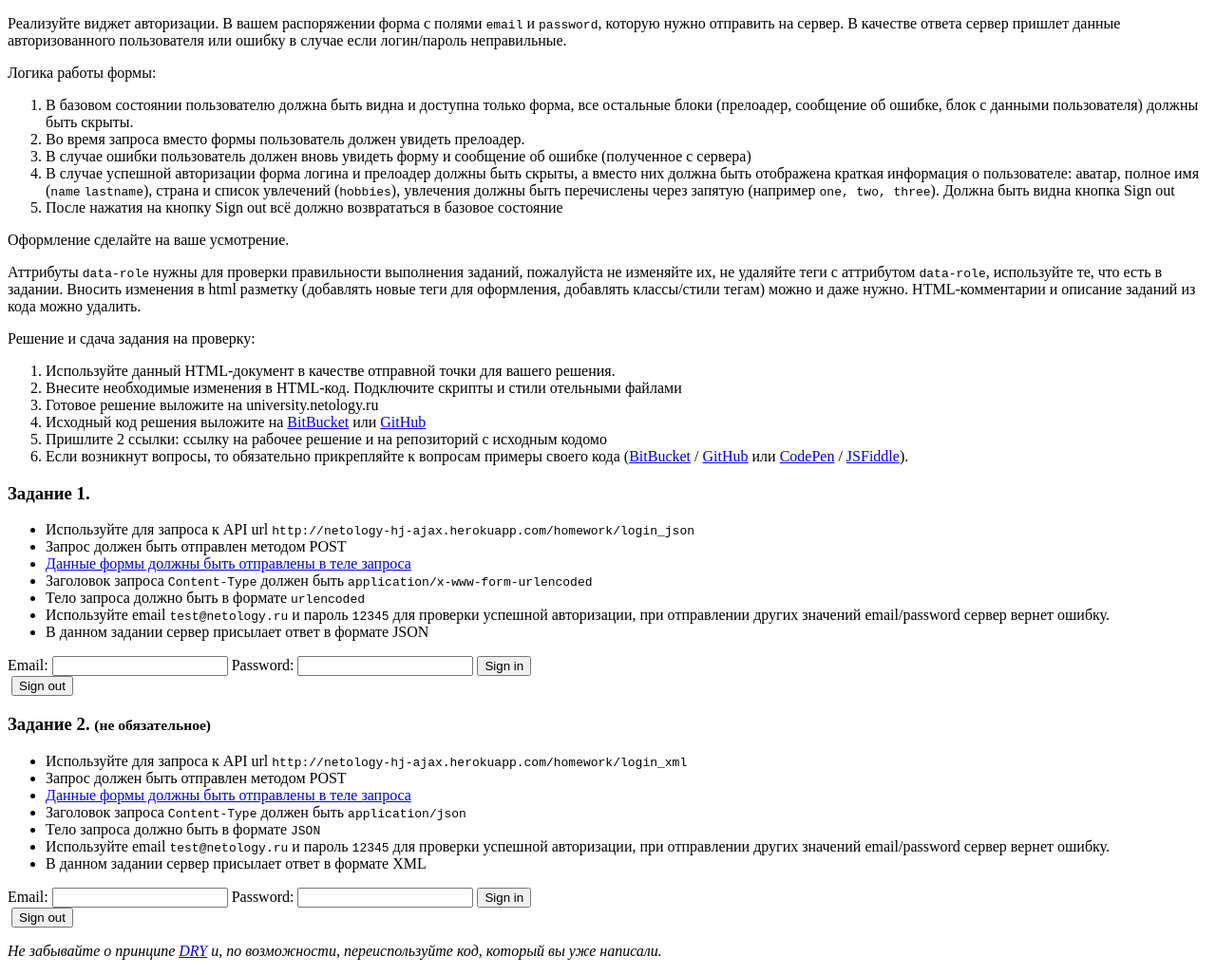
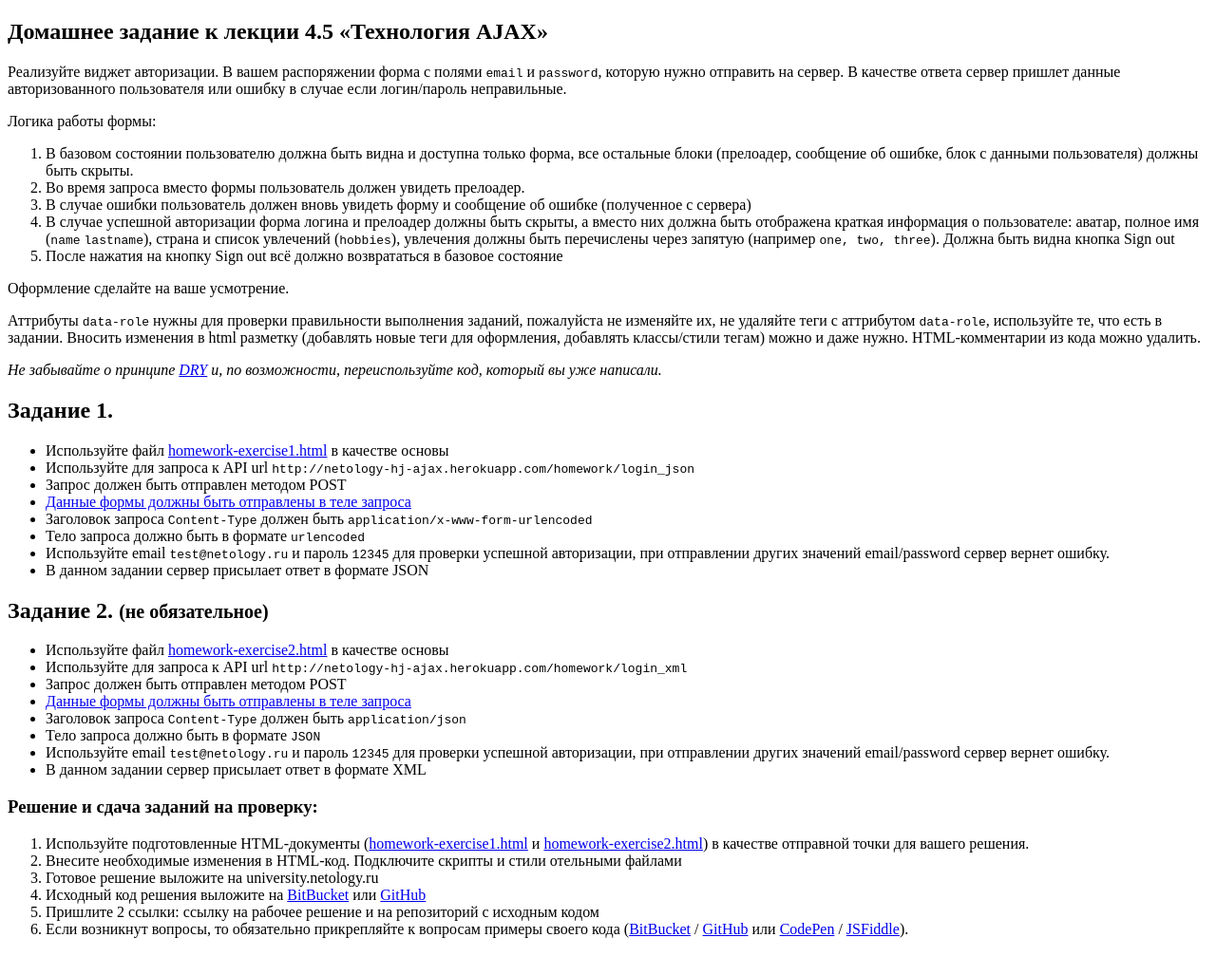
Before and after one commit to afitiskin/netology-hj-ajax, a website: page public/homework.html in a window 1280 px wide. Shown: the whole page at 95% size. After the commit the page ends 1004 px from the top, so only its background shows below. Drawn offline with Linux system fonts and the light colour scheme.

Commit message:
Split homework task and homework result into different files

```diff
--- a/public/homework.html
+++ b/public/homework.html
@@ -8,6 +8,8 @@
 </head>
 <body>
     <section class="intro">
+        <h1>Домашнее задание к лекции 4.5 «Технология AJAX»</h1>
+
         <p>Реализуйте виджет авторизации. В вашем распоряжении форма с полями <code>email</code> и <code>password</code>, которую нужно отправить на сервер. В качестве ответа сервер пришлет данные авторизованного пользователя или ошибку в случае если логин/пароль неправильные.</p>
         <p>Логика работы формы:</p>
         <ol>
@@ -28,22 +30,17 @@
             </li>
         </ol>
         <p>Оформление сделайте на ваше усмотрение.</p>
-        <p>Аттрибуты <code>data-role</code> нужны для проверки правильности выполнения заданий, пожалуйста не изменяйте их, не удаляйте теги с аттрибутом <code>data-role</code>, используйте те, что есть в задании. Вносить изменения в html разметку (добавлять новые теги для оформления, добавлять классы/стили тегам) можно и даже нужно. HTML-комментарии и описание заданий из кода можно удалить.</p>
+        <p>Аттрибуты <code>data-role</code> нужны для проверки правильности выполнения заданий, пожалуйста не изменяйте их, не удаляйте теги с аттрибутом <code>data-role</code>, используйте те, что есть в задании. Вносить изменения в html разметку (добавлять новые теги для оформления, добавлять классы/стили тегам) можно и даже нужно. HTML-комментарии из кода можно удалить.</p>
 
-        <p>Решение и сдача задания на проверку:</p>
-        <ol>
-            <li>Используйте данный HTML-документ в качестве отправной точки для вашего решения.</li>
-            <li>Внесите необходимые изменения в HTML-код. Подключите скрипты и стили отельными файлами</li>
-            <li>Готовое решение выложите на university.netology.ru</li>
-            <li>Исходный код решения выложите на <a href="https://bitbucket.org/">BitBucket</a> или <a href="https://github.com/">GitHub</a></li>
-            <li>Пришлите 2 ссылки: ссылку на рабочее решение и на репозиторий c исходным кодомo</li>
-            <li>Если возникнут вопросы, то обязательно прикрепляйте к вопросам примеры своего кода (<a href="https://bitbucket.org/">BitBucket</a> / <a href="https://github.com/">GitHub</a> или <a href="http://codepen.io">CodePen</a> / <a href="https://jsfiddle.net">JSFiddle</a>).</li>
-        </ol>
-    </div>
+        <footer>
+            <p><em>Не забывайте о принципе <a href="https://ru.wikipedia.org/wiki/Don%E2%80%99t_repeat_yourself" target="_blank">DRY</a> и, по возможности, переиспользуйте код, который вы уже написали.</em></p>
+        </footer>
 
-    <section class="ex1">
-        <h1>Задание 1.</h1>
+        <h2>Задание 1.</h2>
         <ul>
+            <li>
+                Используйте файл <a href="./homework-exercise1.html" target="_blank">homework-exercise1.html</a> в качестве основы
+            </li>
             <li>
                 Используйте для запроса к API url <code>http://netology-hj-ajax.herokuapp.com/homework/login_json</code>
             </li>
@@ -66,45 +63,12 @@
               В данном задании сервер присылает ответ в формате JSON
             </li>
         </ul>
-        <form method="post" action="http://netology-hj-ajax.herokuapp.com/homework/login_json" enctype="application/x-www-form-urlencoded" data-role="json-request-form">
-            <label>
-                Email:
-                <input type="email" name="email" value="" data-role="json-request-form-login" />
-            </label>
-            <label>
-                Password:
-                <input type="password" name="password" value="" data-role="json-request-form-password" />
-            </label>
-            <button type="submit" data-role="json-request-form-submit">Sign in</button>
-            <span data-role="json-request-preloader">
-                <!-- preloader should be displayed here while request is in progress -->
-            </span>
-            <div data-role="json-request-error">
-                <!-- error should be displayed here in case if API responds with error -->
-            </div>
-        </form>
 
-        <div data-role="json-request-user-profile">
-            <!-- user profile should be displayed here after successfull login -->
-
-            <img src="" alt="" data-role="json-request-user-profile-avatar" />
-            <span data-role="json-request-user-profile-fullname">
-                <!-- full name here (name lastname) -->
-            </span>
-            <span data-role="json-request-user-profile-country">
-                <!-- country here -->
-            </span>
-            <span data-role="json-request-user-profile-hobbies">
-                <!-- hobbies here, comma separated -->
-            </span>
-
-            <button data-role="json-request-user-profile-logout">Sign out</button>
-        </div>
-    </section>
-
-    <section class="ex2">
-        <h1>Задание 2. <small>(не обязательное)</small></h1>
+        <h2>Задание 2. <small>(не обязательное)</small></h2>
         <ul>
+            <li>
+                Используйте файл <a href="./homework-exercise2.html" target="_blank">homework-exercise2.html</a> в качестве основы
+            </li>
             <li>
                 Используйте для запроса к API url <code>http://netology-hj-ajax.herokuapp.com/homework/login_xml</code>
             </li>
@@ -127,44 +91,18 @@
               В данном задании сервер присылает ответ в формате XML
             </li>
         </ul>
-        <form method="post" action="http://netology-hj-ajax.herokuapp.com/homework/login_xml" enctype="application/json" data-role="xml-request-form">
-            <label>
-                Email:
-                <input type="email" name="email" value="" data-role="xml-request-form-login" />
-            </label>
-            <label>
-                Password:
-                <input type="password" name="password" value="" data-role="xml-request-form-password" />
-            </label>
-            <button type="submit" data-role="xml-request-form-submit">Sign in</button>
-        </form>
-        <div data-role="xml-request-preloader">
-            <!-- preloader should be displayed here while request is in progress -->
-        </div>
-        <div data-role="xml-request-error">
-            <!-- error should be displayed here in case if API responds with error -->
-        </div>
-
-        <div data-role="xml-request-user-profile">
-            <!-- user profile should be displayed here after successfull login -->
-
-            <img src="" alt="" data-role="xml-request-user-profile-avatar" />
-            <span data-role="xml-request-user-profile-fullname">
-                <!-- full name here (name lastname) -->
-            </span>
-            <span data-role="xml-request-user-profile-country">
-                <!-- country here -->
-            </span>
-            <span data-role="xml-request-user-profile-hobbies">
-                <!-- hobbies here, comma separated -->
-            </span>
-
-            <button data-role="xml-request-user-profile-logout">Sign out</button>
-        </div>
     </section>
 
-    <footer>
-        <p><em>Не забывайте о принципе <a href="https://ru.wikipedia.org/wiki/Don%E2%80%99t_repeat_yourself" target="_blank">DRY</a> и, по возможности, переиспользуйте код, который вы уже написали.</em></p>
-    </footer>
+    <aside>
+        <h3>Решение и сдача заданий на проверку:</h3>
+        <ol>
+            <li>Используйте подготовленные HTML-документы (<a href="./homework-exercise1.html" target="_blank">homework-exercise1.html</a> и <a href="./homework-exercise2.html" target="_blank">homework-exercise2.html</a>) в качестве отправной точки для вашего решения.</li>
+            <li>Внесите необходимые изменения в HTML-код. Подключите скрипты и стили отельными файлами</li>
+            <li>Готовое решение выложите на university.netology.ru</li>
+            <li>Исходный код решения выложите на <a href="https://bitbucket.org/">BitBucket</a> или <a href="https://github.com/">GitHub</a></li>
+            <li>Пришлите 2 ссылки: ссылку на рабочее решение и на репозиторий c исходным кодом</li>
+            <li>Если возникнут вопросы, то обязательно прикрепляйте к вопросам примеры своего кода (<a href="https://bitbucket.org/">BitBucket</a> / <a href="https://github.com/">GitHub</a> или <a href="http://codepen.io">CodePen</a> / <a href="https://jsfiddle.net">JSFiddle</a>).</li>
+        </ol>
+    </aside>
 </body>
 </html>
```
Also changed, not shown: public/homework-exercise1.html (added, +43 -0 lines), public/homework-exercise2.html (added, +43 -0 lines).
